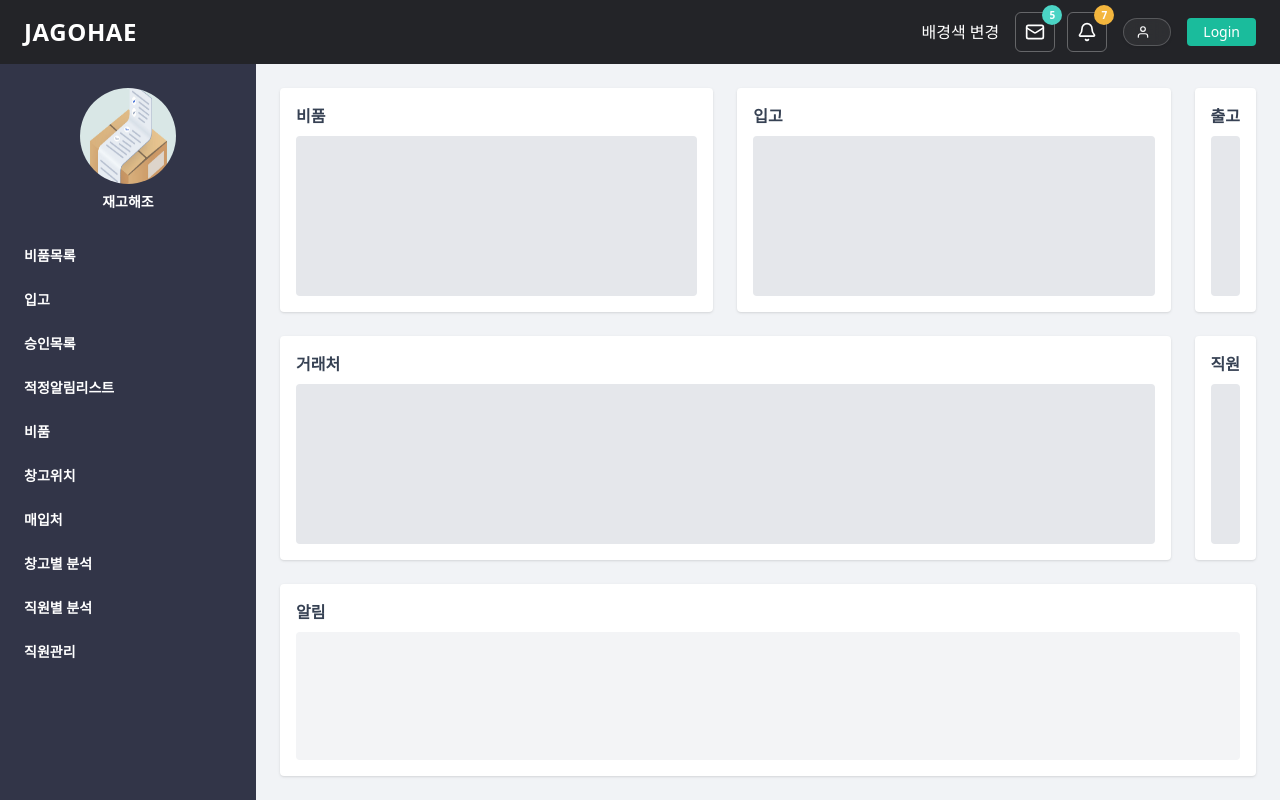
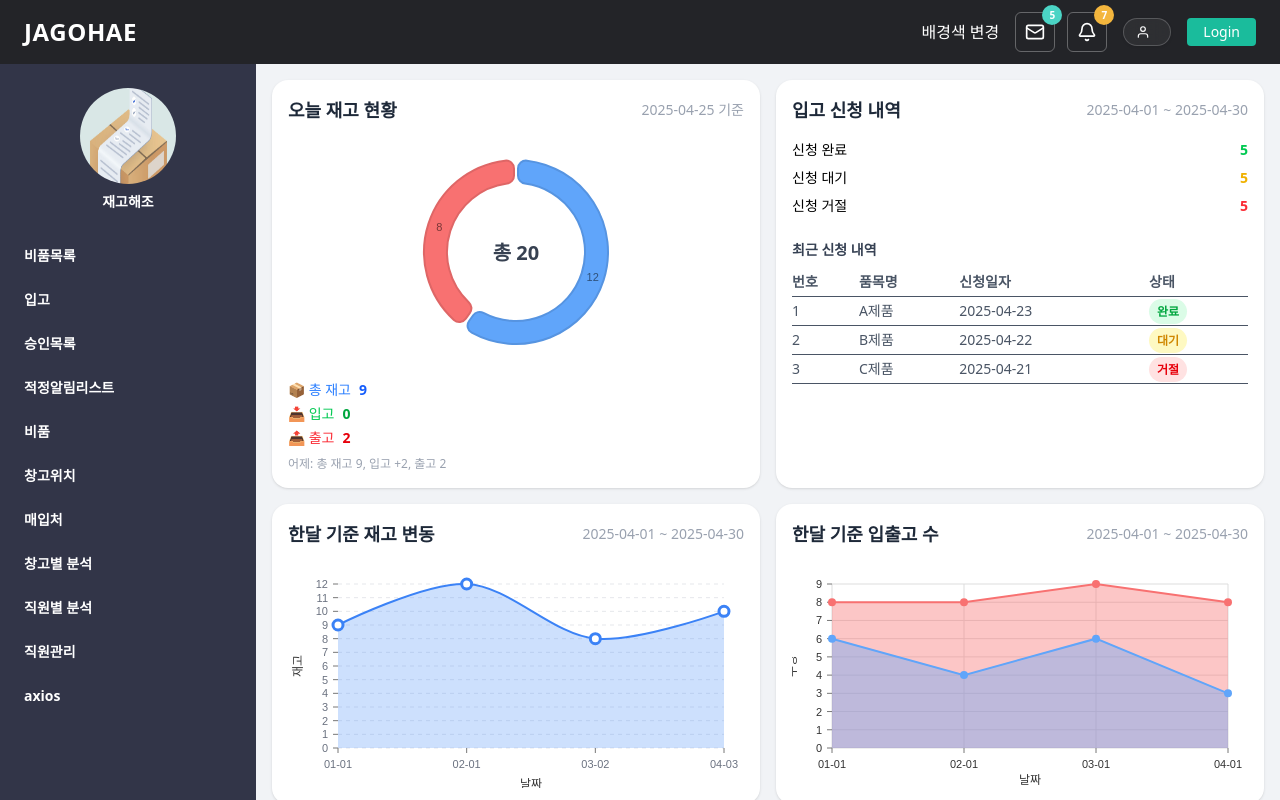
Before and after one commit to ESPko/finalTeamproject1, a React (Vite) app in the folder team1_react/: page / in a window 1280 px wide. Built offline with nearby package versions, Linux system fonts and the light colour scheme.

Commit message:
로그인 오류수정 및 메인 프로트

```diff
--- a/team1_react/src/App.jsx
+++ b/team1_react/src/App.jsx
@@ -19,7 +19,6 @@ function App() {
       {/* 조건에 따라 Header와 Side 또는 Header2와 Side2를 렌더링 */}
       {isDefault ? (
         <>
-          {/*<AxiosTest />*/}
           <Header toggleLayout={toggleLayout} />
           <Side />
         </>
--- a/team1_react/src/components/AxiosTest.jsx
+++ b/team1_react/src/components/AxiosTest.jsx
@@ -1,8 +1,10 @@
 import axios from "axios";
 import { useState } from 'react';
 import axiosInstance from '../api/axiosInstance.jsx';
+import { useAuth } from '../contexts/AuthContext.jsx';
 
 function AxiosTest() {
+  const { user } = useAuth();
   const [token, setToken] = useState(localStorage.getItem('token') || '');
   const [username, setUsername] = useState('');
   const [password, setPassword] = useState('');
@@ -70,12 +72,14 @@ function AxiosTest() {
 
       <div style={{ padding: '20px' }}>
         <h1>토큰 : {token}</h1>
-        <button type={'button'} className={'btn btn-secondary me-2'} onClick={sendDataTest}>Spring RestAPI 서버 접속 테스트</button>
-        <button type={'button'} className={'btn btn-secondary me-2'} onClick={sendDataTokenTest}>Spring RestAPI 서버 접속 테스트</button>
+        <button type={'button'} className={'bg-red-400 btn btn-secondary me-2'} onClick={sendDataTest}>Spring RestAPI 서버 접속 테스트</button>
+        <button type={'button'} className={'bg-blue-400 btn btn-secondary me-2'} onClick={sendDataTokenTest}>토큰을 담은 Spring RestAPI 서버 접속 테스트</button>
+        <hr/>
+        br
         {token ? (
           <div>
             <h2>환영합니다!</h2>
-            <p>로그인에 성공했으며 토큰이 저장되어 있습니다.</p>
+            <p>{user.id}님이 로그인에 성공했으며 토큰이 저장되어 있습니다.</p>
             <button onClick={handleLogout}>로그아웃</button>
           </div>
         ) : (
--- a/team1_react/src/contexts/AuthContext.jsx
+++ b/team1_react/src/contexts/AuthContext.jsx
@@ -1,22 +1,30 @@
 // src/context/AuthContext.js
 import { createContext, useContext, useState } from 'react';
 
-const AuthContext = createContext(null);
+// AuthProvider.tsx 또는 useAuth.js
 
-export const AuthProvider = ({ children }) => {
-  const [user, setUser] = useState(null);
-  const [token, setToken] = useState(null);
+const AuthContext = createContext();
 
-  const login = (userData, token) => {
-    setUser(userData);
+export function AuthProvider({ children }) {
+  const [user, setUser] = useState(() => {
+    const savedUser = localStorage.getItem("user");
+    return savedUser ? JSON.parse(savedUser) : null;
+  });
+
+  const [token, setToken] = useState(() => localStorage.getItem("token") || "");
+
+  const login = (user, token) => {
+    setUser(user);
     setToken(token);
-    localStorage.setItem('token', token);
+    localStorage.setItem("user", JSON.stringify(user));
+    localStorage.setItem("token", token);
   };
 
   const logout = () => {
     setUser(null);
-    setToken(null);
-    localStorage.removeItem('token');
+    setToken("");
+    localStorage.removeItem("user");
+    localStorage.removeItem("token");
   };
 
   return (
@@ -24,6 +32,8 @@ export const AuthProvider = ({ children }) => {
       {children}
     </AuthContext.Provider>
   );
-};
+}
 
-export const useAuth = () => useContext(AuthContext);
+export function useAuth() {
+  return useContext(AuthContext);
+}
--- a/team1_react/src/main.jsx
+++ b/team1_react/src/main.jsx
@@ -22,7 +22,8 @@ import InventoryPage from './page/sdh/ currentSituation/InventoryPage';
 import ApprovalPage from './components/layout/ApprovalPage.jsx';
 import StoragePage from './components/layout/StoragePage.jsx';
 import StatusPage from './page/sdh/ currentSituation/StatusPage.jsx';
-import { AuthProvider } from './contexts/AuthContext'; // 추가
+import { AuthProvider } from './contexts/AuthContext';
+import AxiosTest from './components/AxiosTest.jsx'; // 추가
 
 createRoot(document.getElementById('root')).render(
   <StrictMode>
@@ -41,6 +42,7 @@ createRoot(document.getElementById('root')).render(
             <Route path="/test8" element={<InventoryPage />} />
             <Route path="/test9" element={<StatusPage />} />
             <Route path="/test10" element={<MemberManagement />} />
+            <Route path="/axios" element={<AxiosTest />} />
           </Route>
 
           <Route path="/login" element={<Login4 />} />
--- a/team1_react/src/page/main/MainPage.jsx
+++ b/team1_react/src/page/main/MainPage.jsx
@@ -1,33 +1,268 @@
+import React from "react";
+import { ResponsiveLine } from "@nivo/line";
+import { ResponsiveBar } from "@nivo/bar";
+import { ResponsivePie } from "@nivo/pie";
 
-function MainPage() {
+const stockData = [
+  { x: "01-01", y: 9 },
+  { x: "02-01", y: 12 },
+  { x: "03-02", y: 8 },
+  { x: "04-03", y: 10 },
+];
+
+const ioData = [
+  { date: "01-01", 입고: 6, 출고: 2 },
+  { date: "02-01", 입고: 4, 출고: 4 },
+  { date: "03-01", 입고: 6, 출고: 3 },
+  { date: "04-01", 입고: 3, 출고: 5 },
+];
+
+const pieData = [
+  { id: "입고", value: 12, color: "hsl(141, 70%, 50%)" },
+  { id: "출고", value: 8, color: "hsl(0, 70%, 50%)" },
+];
+
+const recentRequests = [
+  { id: 1, item: "A제품", date: "2025-04-23", status: "완료" },
+  { id: 2, item: "B제품", date: "2025-04-22", status: "대기" },
+  { id: 3, item: "C제품", date: "2025-04-21", status: "거절" },
+];
+
+const CenteredMetric = ({ centerX, centerY }) => {
   return (
-    <main className="flex-1 p-6 overflow-y-auto grid grid-cols-2 gap-6">
-      <div className="bg-white rounded shadow p-4">
-        <div className="text-gray-700 font-semibold mb-2">비품</div>
-        <div className="bg-gray-200 h-40 rounded"></div>
+    <text
+      x={centerX}
+      y={centerY}
+      textAnchor="middle"
+      dominantBaseline="central"
+      style={{
+        fontSize: '20px',
+        fontWeight: 'bold',
+        fill: '#374151',
+      }}
+    >
+      총 {pieData.reduce((acc, cur) => acc + cur.value, 0)}
+    </text>
+  );
+};
+
+
+const Dashboard = () => {
+  return (
+    <main className="flex-1 p-4 grid grid-cols-2 gap-4 text-base">
+      {/* 재고 현황 */}
+      <div className="bg-white rounded-2xl shadow p-4">
+        <div className="flex justify-between items-center mb-4">
+          <div className="text-lg font-bold text-gray-800">오늘 재고 현황</div>
+          <div className="text-sm text-gray-400">2025-04-25 기준</div>
+        </div>
+        <div className="h-56">
+          <ResponsivePie
+            data={pieData}
+            margin={{ top: 20, right: 20, bottom: 20, left: 20 }}
+            innerRadius={0.75}
+            padAngle={2}
+            cornerRadius={8}
+            activeOuterRadiusOffset={8}
+            colors={['#60A5FA', '#F87171']} // 입고-파랑, 출고-빨강
+            borderWidth={2}
+            borderColor={{ from: 'color', modifiers: [['darker', 0.3]] }}
+            enableArcLinkLabels={false}
+            arcLabelsSkipAngle={10}
+            arcLabelsTextColor={{ from: 'color', modifiers: [['darker', 2]] }}
+            layers={['arcs', 'arcLabels', 'arcLinkLabels', 'legends', CenteredMetric]}
+          />
+        </div>
+        <div className="mt-4 space-y-1 text-sm">
+          <div className="flex items-center">
+            <span className="mr-2 text-blue-500">📦 총 재고</span>
+            <span className="font-bold text-blue-600">9</span>
+          </div>
+          <div className="flex items-center">
+            <span className="mr-2 text-green-500">📥 입고</span>
+            <span className="font-bold text-green-600">0</span>
+          </div>
+          <div className="flex items-center">
+            <span className="mr-2 text-red-500">📤 출고</span>
+            <span className="font-bold text-red-600">2</span>
+          </div>
+          <div className="text-xs text-gray-400 mt-2">어제: 총 재고 9, 입고 +2, 출고 2</div>
+        </div>
       </div>
-      <div className="bg-white rounded shadow p-4">
-        <div className="text-gray-700 font-semibold mb-2">입고</div>
-        <div className="bg-gray-200 h-40 rounded"></div>
+
+      {/* 입고 신청 내역 */}
+      <div className="bg-white rounded-2xl shadow p-4 flex flex-col">
+        <div className="flex justify-between items-center mb-4">
+          <div className="text-lg font-bold text-gray-800">입고 신청 내역</div>
+          <div className="text-sm text-gray-400">2025-04-01 ~ 2025-04-30</div>
+        </div>
+        <div className="space-y-2 mb-4 text-sm">
+          <div className="flex justify-between">
+            <span>신청 완료</span>
+            <span className="text-green-500 font-bold">5</span>
+          </div>
+          <div className="flex justify-between">
+            <span>신청 대기</span>
+            <span className="text-yellow-500 font-bold">5</span>
+          </div>
+          <div className="flex justify-between">
+            <span>신청 거절</span>
+            <span className="text-red-500 font-bold">5</span>
+          </div>
+        </div>
+        <div className="mt-2">
+          <div className="text-sm font-semibold text-gray-700 mb-2">최근 신청 내역</div>
+          <div className="overflow-auto text-sm">
+            <table className="w-full text-left text-gray-600">
+              <thead>
+              <tr className="border-b">
+                <th className="py-1">번호</th>
+                <th className="py-1">품목명</th>
+                <th className="py-1">신청일자</th>
+                <th className="py-1">상태</th>
+              </tr>
+              </thead>
+              <tbody>
+              {recentRequests.map((req) => (
+                <tr key={req.id} className="border-b hover:bg-gray-50">
+                  <td className="py-1">{req.id}</td>
+                  <td className="py-1">{req.item}</td>
+                  <td className="py-1">{req.date}</td>
+                  <td className="py-1">
+              <span
+                className={`px-2 py-1 rounded-full text-xs font-semibold ${
+                  req.status === "완료"
+                    ? "bg-green-100 text-green-600"
+                    : req.status === "대기"
+                      ? "bg-yellow-100 text-yellow-600"
+                      : "bg-red-100 text-red-600"
+                }`}
+              >
+                {req.status}
+              </span>
+                  </td>
+                </tr>
+              ))}
+              </tbody>
+            </table>
+          </div>
+        </div>
       </div>
-      <div className="bg-white rounded shadow p-4">
-        <div className="text-gray-700 font-semibold mb-2">출고</div>
-        <div className="bg-gray-200 h-40 rounded"></div>
+
+      {/* 재고 변동 */}
+      <div className="bg-white rounded-2xl shadow p-4">
+        <div className="flex justify-between items-center mb-4">
+          <div className="text-lg font-bold text-gray-800">한달 기준 재고 변동</div>
+          <div className="text-sm text-gray-400">2025-04-01 ~ 2025-04-30</div>
+        </div>
+        <div className="h-56">
+          <ResponsiveLine
+            data={[
+              {
+                id: "재고",
+                data: stockData,
+              },
+            ]}
+            margin={{ top: 20, right: 20, bottom: 40, left: 50 }}
+            xScale={{ type: "point" }}
+            yScale={{ type: "linear", min: 0, max: "auto", stacked: false }}
+            curve="catmullRom" // 👈 부드러운 곡선 커브
+            axisBottom={{
+              tickSize: 5,
+              tickPadding: 5,
+              tickRotation: 0,
+              legend: "날짜",
+              legendOffset: 36,
+              legendPosition: "middle",
+            }}
+            axisLeft={{
+              tickSize: 5,
+              tickPadding: 5,
+              tickRotation: 0,
+              legend: "재고",
+              legendOffset: -40,
+              legendPosition: "middle",
+            }}
+            enableArea={true} // 영역 그래프 스타일
+            areaOpacity={0.25}
+            colors={["#3B82F6"]} // Tailwind 'blue-500' 컬러
+            pointSize={10}
+            pointColor="#ffffff"
+            pointBorderWidth={3}
+            pointBorderColor="#3B82F6"
+            enableGridX={false}
+            enableGridY={true}
+            animate={true}
+            useMesh={true}
+            theme={{
+              axis: {
+                ticks: {
+                  text: {
+                    fill: "#6B7280", // Tailwind gray-500
+                  },
+                },
+              },
+              grid: {
+                line: {
+                  stroke: "#E5E7EB", // Tailwind gray-200
+                  strokeDasharray: "4 4",
+                },
+              },
+            }}
+          />
+
+
+        </div>
       </div>
-      <div className="bg-white rounded shadow p-4 col-span-2">
-        <div className="text-gray-700 font-semibold mb-2">거래처</div>
-        <div className="bg-gray-200 h-40 rounded"></div>
-      </div>
-      <div className="bg-white rounded shadow p-4">
-        <div className="text-gray-700 font-semibold mb-2">직원</div>
-        <div className="bg-gray-200 h-40 rounded"></div>
-      </div>
-      <div className="bg-white rounded shadow p-4 col-span-3">
-        <div className="text-gray-700 font-semibold mb-2">알림</div>
-        <div className="bg-gray-100 h-32 rounded"></div>
+
+      {/* 입출고 수 */}
+      <div className="bg-white rounded-2xl shadow p-4">
+        <div className="flex justify-between items-center mb-4">
+          <div className="text-lg font-bold text-gray-800">한달 기준 입출고 수</div>
+          <div className="text-sm text-gray-400">2025-04-01 ~ 2025-04-30</div>
+        </div>
+        <div className="h-56">
+          <ResponsiveLine
+            data={[
+              {
+                id: "입고",
+                data: ioData.map(d => ({ x: d.date, y: d.입고 })),
+              },
+              {
+                id: "출고",
+                data: ioData.map(d => ({ x: d.date, y: d.출고 })),
+              },
+            ]}
+            margin={{ top: 20, right: 20, bottom: 40, left: 40 }}
+            xScale={{ type: "point" }}
+            yScale={{ type: "linear", stacked: true, min: 0, max: "auto" }}
+            axisBottom={{
+              tickSize: 5,
+              tickPadding: 5,
+              legend: "날짜",
+              legendPosition: "middle",
+              legendOffset: 32,
+            }}
+            axisLeft={{
+              tickSize: 5,
+              tickPadding: 5,
+              legend: "수량",
+              legendPosition: "middle",
+              legendOffset: -40,
+            }}
+            colors={["#60A5FA", "#F87171"]} // 입고-파랑, 출고-빨강
+            pointSize={8}
+            pointBorderWidth={2}
+            pointBorderColor={{ from: "serieColor" }}
+            useMesh={true}
+            enableArea={true} // 영역 강조
+            areaOpacity={0.4}
+          />
+
+        </div>
       </div>
     </main>
   );
-}
+};
 
-export default MainPage;
+export default Dashboard;
--- a/team1_react/src/theme/Side.jsx
+++ b/team1_react/src/theme/Side.jsx
@@ -11,6 +11,7 @@ const menuItems = [
   { label: "창고별 분석", path: "/test8" },
   { label: "직원별 분석", path: "/test9" },
   { label: "직원관리", path: "/test10" },
+  { label: "axios", path: "/axios" },
 ];
 
 function Side() {
```
Also changed, not shown: team1_react/package.json (+7 -0 lines), 2 other files (tests, documents, lock files or other folders).
